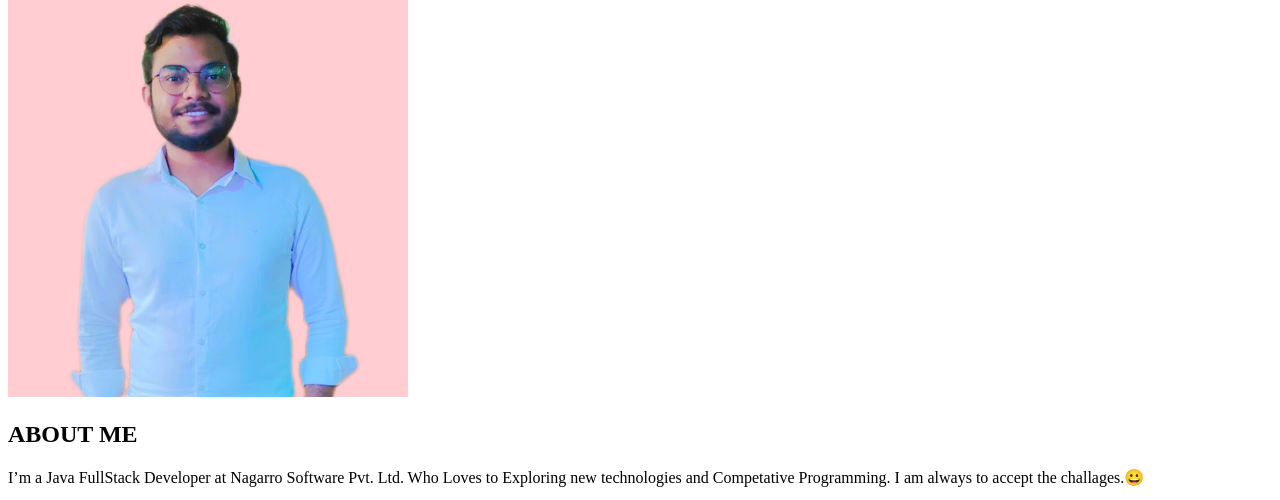
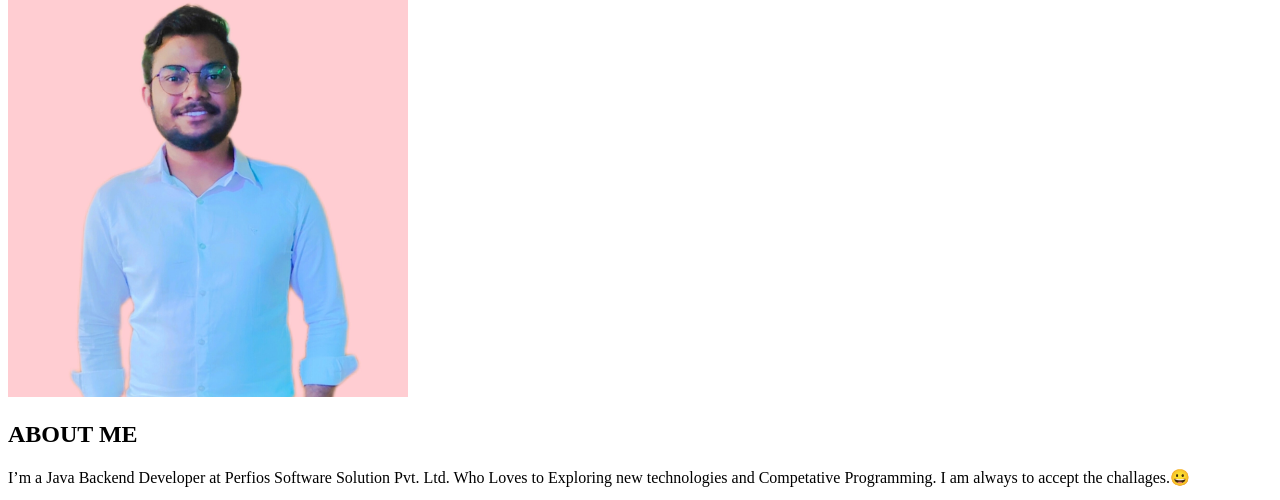
Before and after one commit to Guru-21/Portfolio, a plain HTML site: page src/index.html in a window 1280 px wide. Shown: the part 267-767 px from the top of the page. Drawn offline with Linux system fonts and the light colour scheme.

Commit message:
Update index.html
Changes title

```diff
--- a/src/index.html
+++ b/src/index.html
@@ -165,7 +165,7 @@
               >
                 <h1>ABOUT ME</h1>
                 <p>
-                  I’m a Java FullStack Developer at Nagarro Software Pvt. Ltd. Who Loves to
+                  I’m a Java Backend Developer at Perfios Software Solution Pvt. Ltd. Who Loves to
                   Exploring new technologies and Competative Programming. I am always to accept the challages.😀
                 </p>
                 <p>
```
